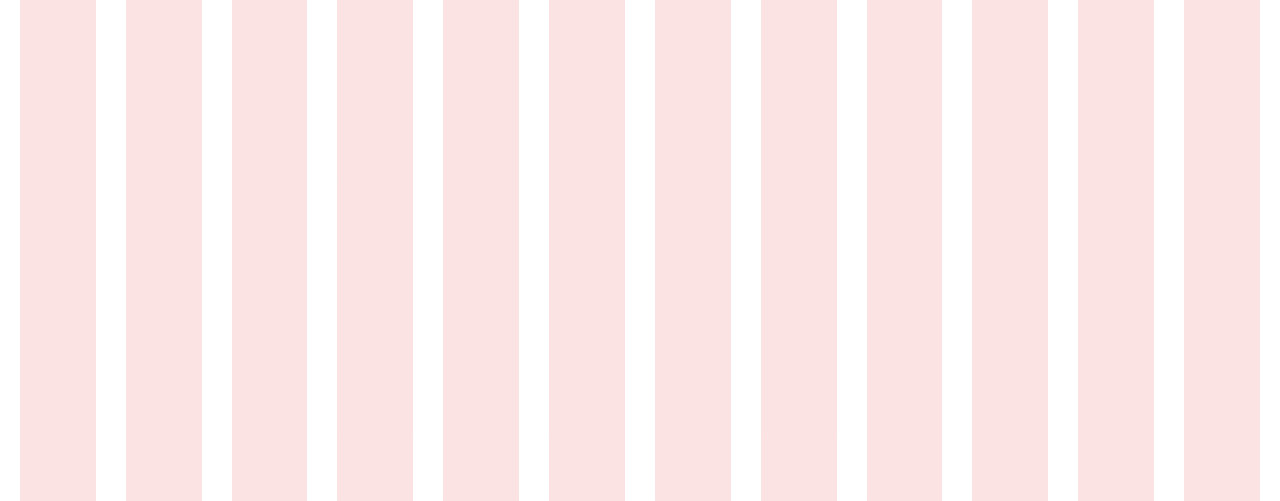
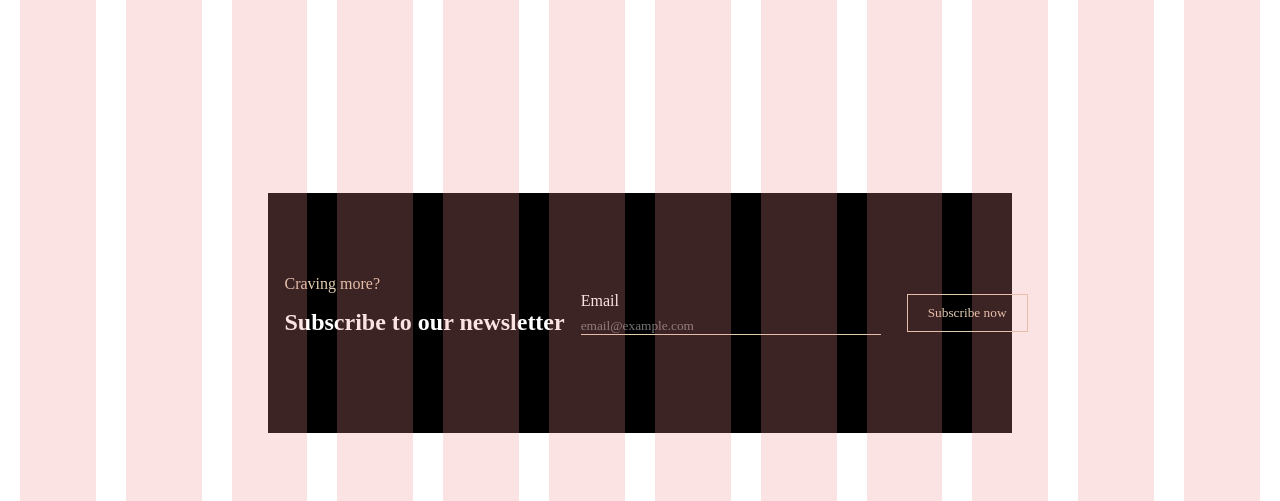
Before and after one commit to Dagur01/vefforritunhop1, a website: page sidur/videos.html in a window 1280 px wide. Shown: the part 76-577 px from the top of the page. Drawn offline with Linux system fonts and the light colour scheme.

Commit message:
newsletter bætt

```diff
--- a/sidur/videos.html
+++ b/sidur/videos.html
@@ -30,7 +30,21 @@
       <div class="latest-recipe"></div>
       <div class="content-section"></div>
       <div class="video-section"></div>
-      <div class="newsletter"></div>
+      <div class="newsletter">
+        <div class="hlutir">
+          <div class="ph2">
+            <p>Craving more?</p>
+            <h2>Subscribe to our newsletter</h2>
+          </div>
+          <div class="email">
+            <label for="email">Email</label>
+            <input type="email" placeholder="email@example.com"/>
+          </div>
+          <div class="Subscribe">
+            <button type="submit"><p>Subscribe now</p></button>
+          </div>
+        </div>
+      </div>
       <footer class="footer">
         <p>Come and join us for more recipes</p>
         <div class="links">
--- a/styles/cards.scss
+++ b/styles/cards.scss
@@ -15,6 +15,8 @@
   text-align: left;
   margin-left: 2rem;
   margin-top: 2rem;
+  font-family: 'Poppins';
+  font-weight: 500;
 }
 
 .cards > .content {
--- a/styles/newsletter.scss
+++ b/styles/newsletter.scss
@@ -1,5 +1,73 @@
 .newsletter{
-    background-color: #000;
-    text-decoration-color: white;
+    background-color: black;
+    max-width: 1600px;
+    height: 15rem;
+    display: grid;
+    align-items: center;
+    justify-content: center;
+}
+
+.hlutir{
+    max-width: 1000px;
     display: flex;
+    justify-content: space-between;
+    align-items: center;
+    width: 100%;
+    margin: 1rem;
 }
+
+.ph2{
+    display: flex;
+    flex-direction: column;
+    align-items: flex-start;
+}
+.ph2 > p, h2{
+    color: white;
+    margin-bottom: 1rem;
+}
+.ph2 > p{
+    font-family: 'Poppins';
+    font-weight: 500;
+    color: #E3CDB1;
+}
+.ph2 > h2{
+    font-family: 'Playfair Display';
+    font-weight: 700;
+    color: #FFF;
+}
+
+.email{
+    display: flex;
+    flex-direction: column;
+    align-items: flex-start;
+
+}
+.email > label{
+    color: #FFFFFF;
+    font-family: 'Poppins';
+    margin-bottom: 0.5rem;
+}
+
+input[type="email"] {
+    border: none;
+    border-bottom: 1px solid #E3CDB1;
+    background-color: transparent;
+    outline: none;
+    width: 300px;
+    font-family: Playfair Display;
+}
+
+.Subscribe > button{
+    background-color: transparent;
+    border: 1px solid #E3CDB1;
+    padding: 10px 20px;
+    cursor: pointer;
+    transition: background-color 0.3s;
+    margin-left: 10px;
+}
+.Subscribe > button > p{
+    background-color: transparent;
+    font-family: 'Poppins';
+    font-weight: 500;
+    color: #E3CDB1;
+}
```
Also changed, not shown: index.html (+12 -3 lines), sidur/recipe.html (+15 -0 lines), sidur/recipes.html (+12 -3 lines), sidur/video-recipe.html (+15 -0 lines), styles.css, 1 other file.
